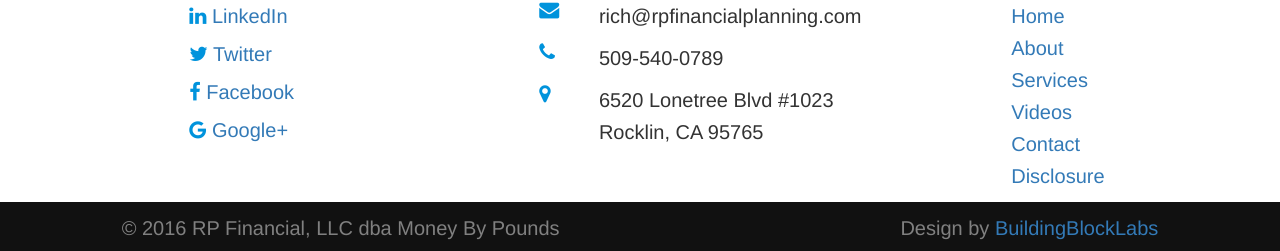
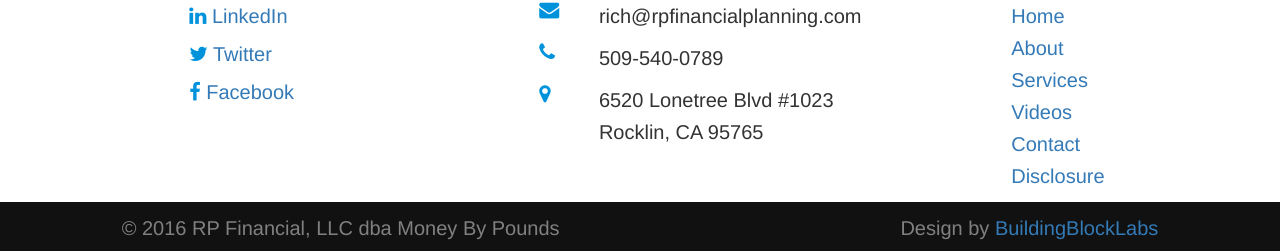
Before and after one commit to MoneyByPounds/MoneyByPounds.github.io, a Jekyll site: the page built from index.html, in a window 1280 px wide and 900 px high, scrolled down 2538 px. Shown: the part 646-897 px from the top of the window. Built offline with Jekyll 4.4.1, drawn with Linux system fonts in a browser that asks for light colours.

Commit message:
removes reference to g+ in footer

```diff
--- a/_includes/footer.html
+++ b/_includes/footer.html
@@ -19,12 +19,6 @@
             <a href="https://www.facebook.com/MoneyByPounds/" target="_blank">
               <i class="fa fa-facebook">
               </i> Facebook
-            </a>
-          </li>
-          <li>
-            <a href="">
-              <i class="fa fa-google">
-              </i> Google+
             </a>
           </li>
         </ul>
```
